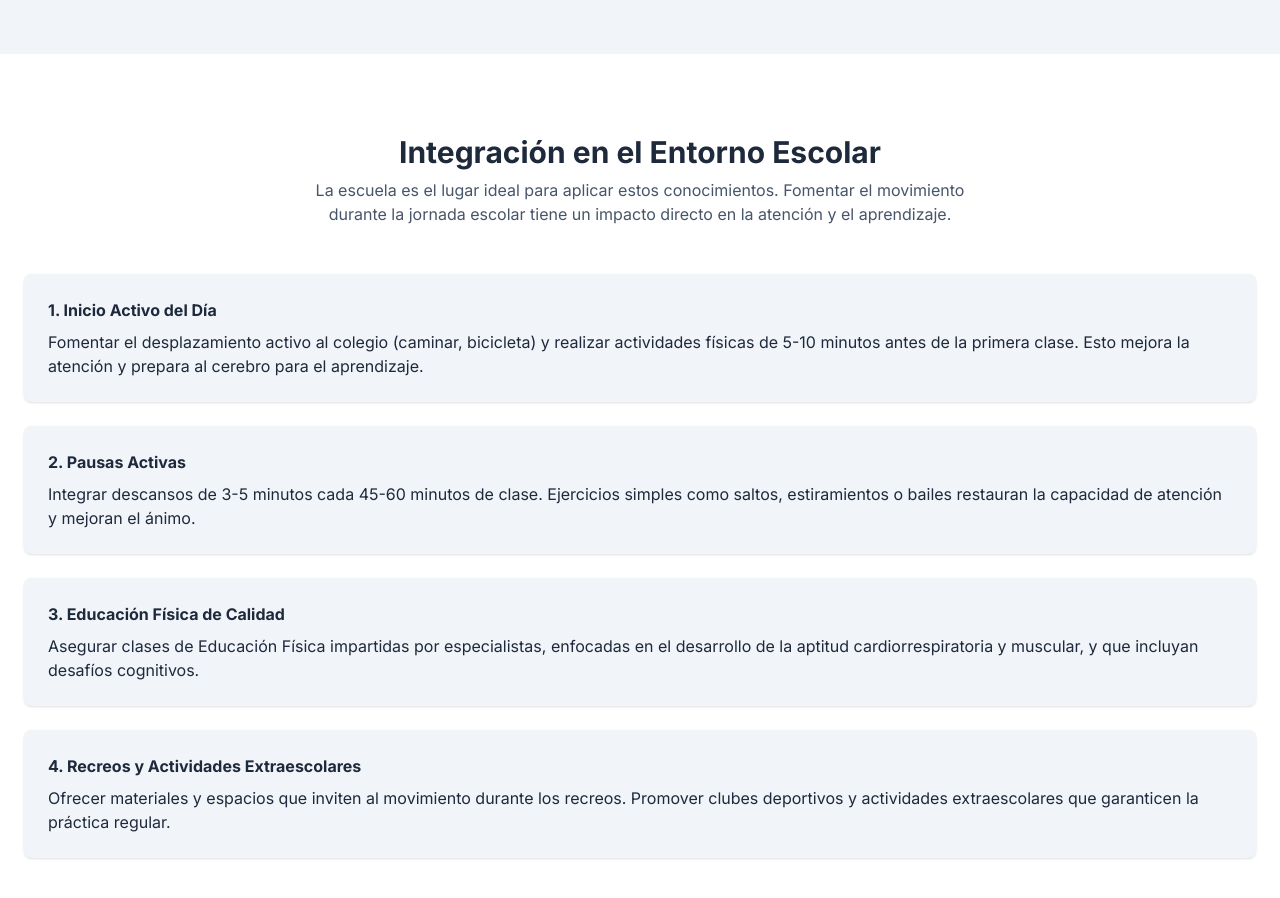
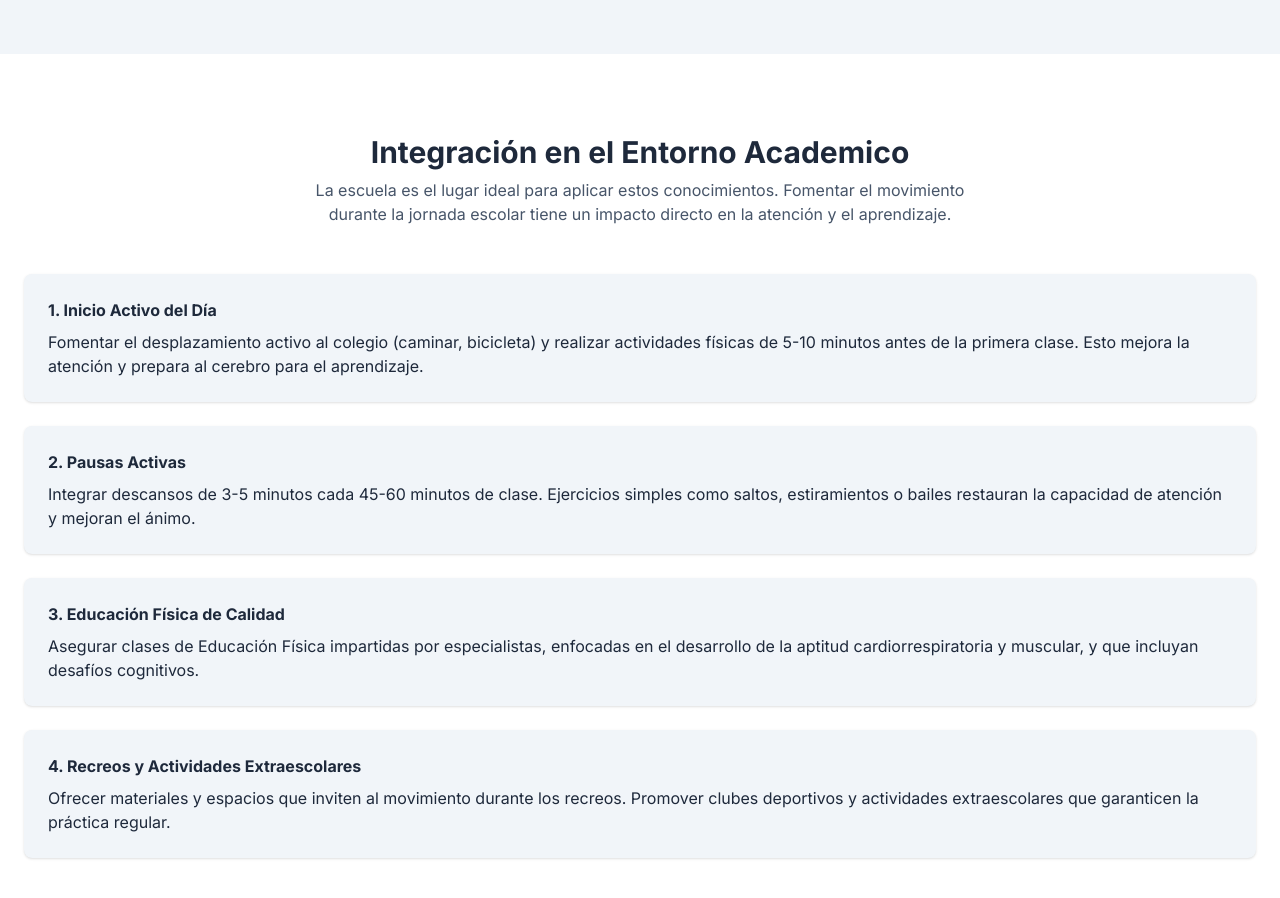
Before and after one commit to walmerdelarosa/Cerebroenmovimiento, a plain HTML site: page index.html in a window 1280 px wide. Shown: the part 2660-3558 px from the top of the page. Drawn offline with nearby package versions, Linux system fonts and the light colour scheme.

Commit message:
Update index.html

```diff
--- a/index.html
+++ b/index.html
@@ -126,7 +126,7 @@
         <section id="school" class="py-20 bg-white">
             <div class="container mx-auto px-6">
                 <div class="text-center mb-12">
-                    <h3 class="text-3xl font-bold text-slate-800">Integración en el Entorno Escolar</h3>
+                    <h3 class="text-3xl font-bold text-slate-800">Integración en el Entorno Academico</h3>
                     <p class="mt-2 text-slate-600 max-w-2xl mx-auto">La escuela es el lugar ideal para aplicar estos conocimientos. Fomentar el movimiento durante la jornada escolar tiene un impacto directo en la atención y el aprendizaje.</p>
                 </div>
                 <div id="school-steps" class="relative"></div>
```
